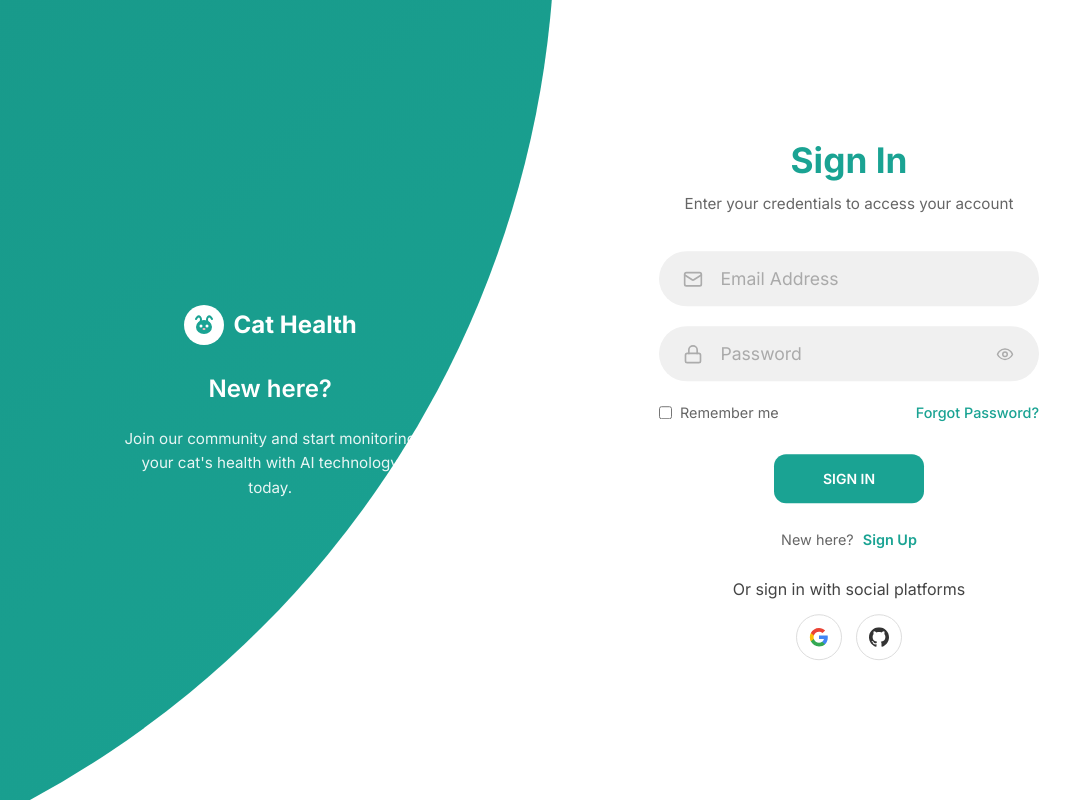
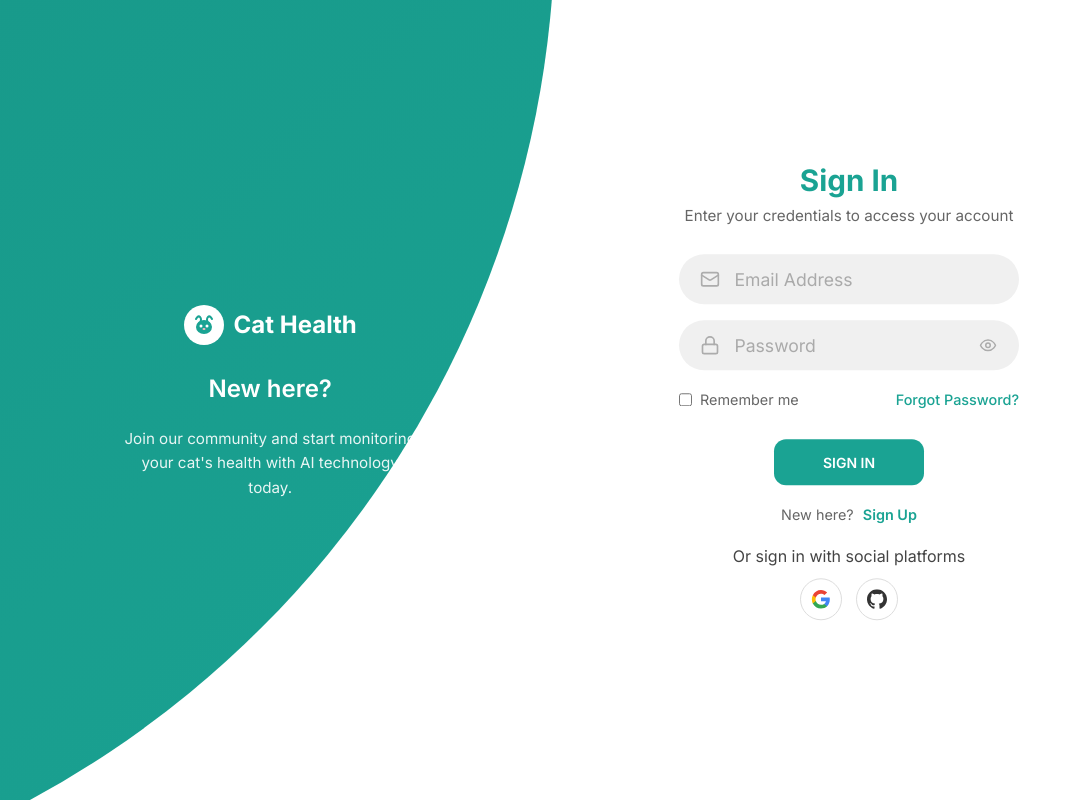
Before and after one commit to mriya23/cat-health, a React (Vite) app in the folder frontend/: page /login in a window 1280 px wide. Shown: the whole page, without its empty margins (111-1181 px from the left). Built offline with nearby package versions, Linux system fonts and the light colour scheme.

Commit message:
Auto-sync after agent response

```diff
--- a/frontend/src/pages/Auth.css
+++ b/frontend/src/pages/Auth.css
@@ -43,11 +43,13 @@ form {
     align-items: center;
     justify-content: center;
     flex-direction: column;
-  padding: 0rem 5rem;
+    padding: 1rem 5rem 2rem 5rem;
     transition: all 0.4s 0.7s ease-in-out;
-  overflow: hidden;
     grid-column: 1 / 2;
     grid-row: 1 / 2;
+    width: 100%;
+    max-width: 500px;
+    margin: 0 auto;
   }
 
   form.sign-up-form {
@@ -60,16 +62,16 @@ form.sign-in-form {
   }
 
   .title {
-  font-size: 2.2rem;
+    font-size: 1.85rem;
     color: #1aa393;
-  margin-bottom: 10px;
+    margin-bottom: 5px;
     font-weight: 700;
   }
 
   .subtitle {
     font-size: 0.95rem;
     color: #666;
-  margin-bottom: 25px;
+    margin-bottom: 18px;
     text-align: center;
   }
 
@@ -77,8 +79,8 @@ form.sign-in-form {
     max-width: 380px;
     width: 100%;
     background-color: #f0f0f0;
-  margin: 10px 0;
-  height: 55px;
+    margin: 8px 0;
+    height: 50px;
     border-radius: 55px;
     display: grid;
     grid-template-columns: 15% 70% 15%;
@@ -156,12 +158,12 @@ form.sign-in-form {
   background-color: #1aa393;
   border: none;
   outline: none;
-  height: 49px;
+  height: 46px;
   border-radius: 49px;
   color: #fff;
   text-transform: uppercase;
   font-weight: 600;
-  margin: 10px 0;
+  margin: 8px 0;
   cursor: pointer;
   transition: all 0.3s ease;
   display: flex;
@@ -187,7 +189,7 @@ form.sign-in-form {
 }
 
 .toggle-text {
-  margin: 15px 0;
+  margin: 10px 0;
   font-size: 0.9rem;
   color: #666;
 }
@@ -208,7 +210,7 @@ form.sign-in-form {
 }
 
 .social-text {
-  padding: 0.7rem 0;
+  padding: 0.5rem 0;
   font-size: 1rem;
   color: #444;
 }
@@ -219,8 +221,8 @@ form.sign-in-form {
 }
 
 .social-icon {
-  height: 46px;
-  width: 46px;
+  height: 42px;
+  width: 42px;
   display: flex;
   justify-content: center;
   align-items: center;
```
Lines whose indentation alone changed are shown as unchanged.
